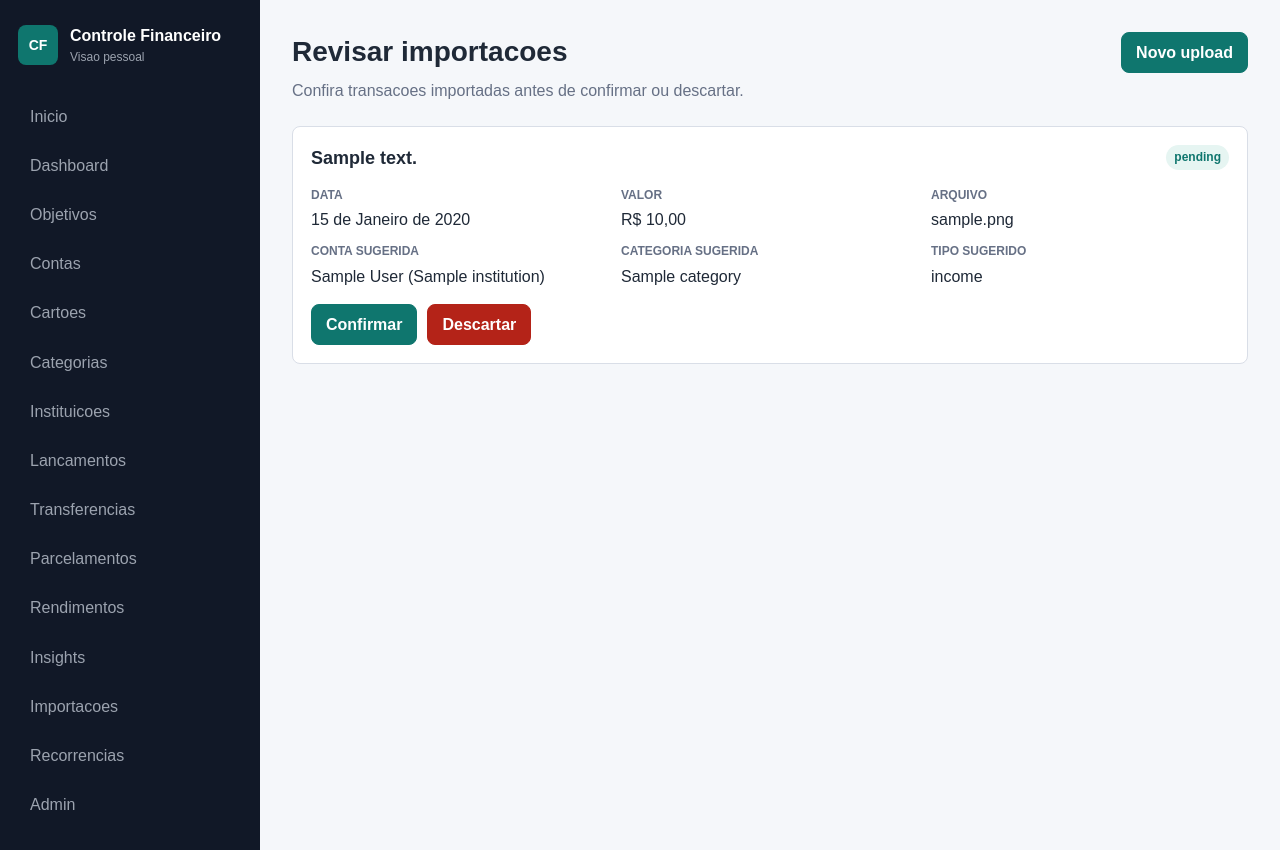
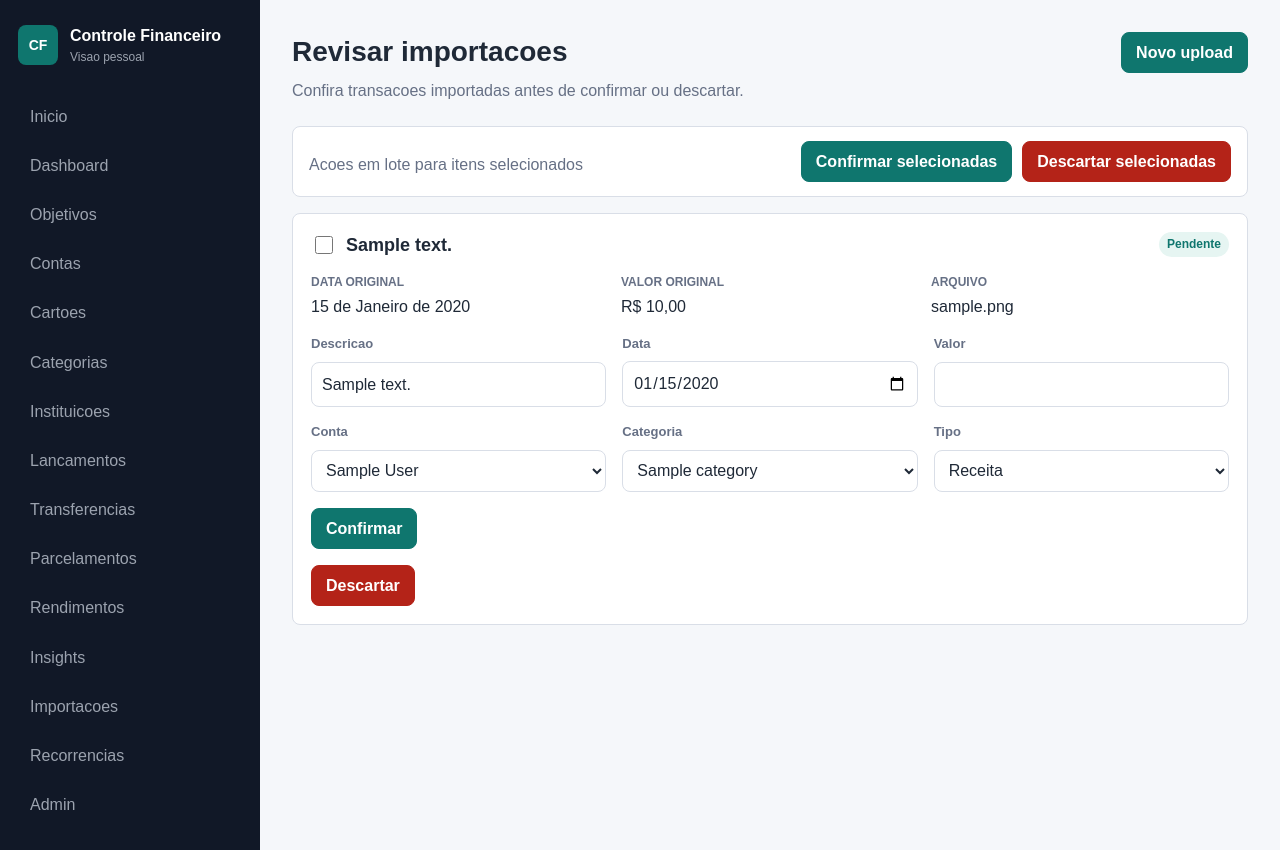
Before and after one commit to Lucassribeiro9/controle-financeiro, a Django app: page /imports/review/page/ in a window 1280 px wide. Run offline with Django 5.2, Linux system fonts and the light colour scheme; tables that the repository leaves empty hold one stand-in row (values such as "Sample post").

Commit message:
feat(imports): melhorado review workflow

```diff
--- a/imports/templates/imports/review.html
+++ b/imports/templates/imports/review.html
@@ -1,4 +1,5 @@
 {% extends "base.html" %}
+{% load money %}
 
 {% block title %}Revisar importacoes - Controle Financeiro{% endblock %}
 
@@ -11,54 +12,107 @@
         <a class="button" href="{% url 'imports:upload-page' %}">Novo upload</a>
     </header>
 
+    <form id="bulk-imports-form" class="bulk-action-bar" method="post" action="{% url 'imports:bulk-review' %}">
+        {% csrf_token %}
+        <span class="muted">Acoes em lote para itens selecionados</span>
+        <div class="action-row">
+            <button class="button" type="submit" name="bulk_action" value="confirm">Confirmar selecionadas</button>
+            <button class="button button-danger" type="submit" name="bulk_action" value="discard">Descartar selecionadas</button>
+        </div>
+    </form>
+
     <div class="item-list">
         {% for imported_transaction in imported_transactions %}
             <article class="import-card">
                 <div>
                     <div class="card-title-row">
-                        <h2>{{ imported_transaction.raw_description }}</h2>
-                        <span class="tag">{{ imported_transaction.status }}</span>
+                        <label class="checkbox-row">
+                            <input
+                                form="bulk-imports-form"
+                                type="checkbox"
+                                name="selected_imports"
+                                value="{{ imported_transaction.id }}"
+                            >
+                            <span>{{ imported_transaction.raw_description }}</span>
+                        </label>
+                        <span class="tag">{{ imported_transaction.get_status_display }}</span>
                     </div>
 
                     <dl class="detail-list">
                         <div>
-                            <dt>Data</dt>
+                            <dt>Data original</dt>
                             <dd>{{ imported_transaction.date }}</dd>
                         </div>
                         <div>
-                            <dt>Valor</dt>
-                            <dd>R$ {{ imported_transaction.amount }}</dd>
+                            <dt>Valor original</dt>
+                            <dd>{{ imported_transaction.amount|brl }}</dd>
                         </div>
                         <div>
                             <dt>Arquivo</dt>
                             <dd>{{ imported_transaction.source_file_name }}</dd>
                         </div>
-                        <div>
-                            <dt>Conta sugerida</dt>
-                            <dd>{{ imported_transaction.suggested_account|default:"Nao informada" }}</dd>
-                        </div>
-                        <div>
-                            <dt>Categoria sugerida</dt>
-                            <dd>{{ imported_transaction.suggested_category|default:"Nao informada" }}</dd>
-                        </div>
-                        <div>
-                            <dt>Tipo sugerido</dt>
-                            <dd>{{ imported_transaction.suggested_transaction_type|default:"Nao informado" }}</dd>
-                        </div>
                     </dl>
                 </div>
 
+                <form class="form-grid import-edit-form" method="post" action="{% url 'imports:confirm' imported_transaction.id %}">
+                    {% csrf_token %}
+                    <input type="hidden" name="next" value="{{ review_next_value }}">
+
+                    <label class="form-field">
+                        <span>Descricao</span>
+                        <input name="description" type="text" value="{{ imported_transaction.normalized_description }}" required>
+                    </label>
+
+                    <label class="form-field">
+                        <span>Data</span>
+                        <input name="date" type="date" value="{{ imported_transaction.date|date:'Y-m-d' }}" required>
+                    </label>
+
+                    <label class="form-field">
+                        <span>Valor</span>
+                        <input name="amount" type="number" step="0.01" min="0.01" value="{{ imported_transaction.amount }}" required>
+                    </label>
+
+                    <label class="form-field">
+                        <span>Conta</span>
+                        <select name="account_id" required>
+                            <option value="">Selecione uma conta</option>
+                            {% for account in accounts %}
+                                <option value="{{ account.id }}" {% if account.id == imported_transaction.suggested_account_id %}selected{% endif %}>{{ account.name }}</option>
+                            {% endfor %}
+                        </select>
+                    </label>
+
+                    <label class="form-field">
+                        <span>Categoria</span>
+                        <select name="category_id">
+                            <option value="">Sem categoria</option>
+                            {% for category in categories %}
+                                <option value="{{ category.id }}" {% if category.id == imported_transaction.suggested_category_id %}selected{% endif %}>{{ category.name }}</option>
+                            {% endfor %}
+                        </select>
+                    </label>
+
+                    <label class="form-field">
+                        <span>Tipo</span>
+                        <select name="transaction_type" required>
+                            <option value="">Selecione o tipo</option>
+                            {% for value, label in transaction_types %}
+                                <option value="{{ value }}" {% if value == imported_transaction.suggested_transaction_type %}selected{% endif %}>{{ label }}</option>
+                            {% endfor %}
+                        </select>
+                    </label>
+
                     <div class="action-row">
-                    <form method="post" action="{% url 'imports:confirm' imported_transaction.id %}">
-                        {% csrf_token %}
                         <button class="button" type="submit">Confirmar</button>
+                    </div>
                 </form>
 
                 <form method="post" action="{% url 'imports:discard' imported_transaction.id %}">
                     {% csrf_token %}
+                    <input type="hidden" name="next" value="{{ review_next_value }}">
                     <button class="button button-danger" type="submit">Descartar</button>
                 </form>
-                </div>
             </article>
         {% empty %}
             <section class="panel">
--- a/imports/templates/imports/upload.html
+++ b/imports/templates/imports/upload.html
@@ -11,7 +11,7 @@
     </header>
 
     <section class="panel">
-        <form class="form-grid" method="post" action="{% url 'imports:upload' %}" enctype="multipart/form-data">
+        <form class="form-grid" method="post" action="{% url 'imports:upload-page' %}" enctype="multipart/form-data">
             {% csrf_token %}
 
             <label class="form-field">
--- a/imports/urls.py
+++ b/imports/urls.py
@@ -11,6 +11,7 @@ urlpatterns = [
     path("imports/upload/page/", views.upload_import_page, name="upload-page"),
     path("imports/review/", views.review_imports, name="review"),
     path("imports/review/page/", views.review_imports_page, name="review-page"),
+    path("imports/review/bulk/", views.bulk_review_imports, name="bulk-review"),
     path(
         "imports/<int:imported_transaction_id>/confirm/",
         views.confirm_import,
--- a/imports/views.py
+++ b/imports/views.py
@@ -1,11 +1,17 @@
 """Views do app imports."""
 
+from decimal import Decimal
+from decimal import InvalidOperation
+
+from django.contrib import messages
 from django.http import HttpRequest, JsonResponse
-from django.shortcuts import get_object_or_404, render
-from django.views.decorators.http import require_GET, require_POST
+from django.shortcuts import get_object_or_404, redirect, render
+from django.utils.dateparse import parse_date
+from django.views.decorators.http import require_GET, require_POST, require_http_methods
 
 from accounts.models import FinancialAccount
 from categories.models import Category
+from transactions.models import Transaction
 
 from .importers import get_importer_for_source_type
 from .models import ImportedTransaction
@@ -15,6 +21,9 @@ from .services import (
     discard_imported_transaction,
     stage_imported_transactions,
 )
+
+
+REVIEW_NEXT_VALUE = "review-page"
 
 
 def _serialize_imported_transaction(imported_transaction: ImportedTransaction) -> dict:
@@ -37,13 +46,11 @@ def _serialize_imported_transaction(imported_transaction: ImportedTransaction) -
     }
 
 
-@require_POST
-def upload_import(request: HttpRequest) -> JsonResponse:
-    """Recebe arquivo suportado e cria transacoes importadas para revisao."""
-
+def _stage_import_from_request(request: HttpRequest):
+    """Processa o arquivo enviado e cria pendencias para revisao."""
     uploaded_file = request.FILES.get("file")
     if uploaded_file is None:
-        return JsonResponse({"error": "Campo file e obrigatorio."}, status=400)
+        raise ValueError("Campo file e obrigatorio.")
 
     source_type = request.POST.get("source_type", ImportedTransaction.SourceType.CSV)
 
@@ -61,6 +68,52 @@ def upload_import(request: HttpRequest) -> JsonResponse:
             rows=rows,
             suggested_account=suggested_account,
         )
+    except ValueError:
+        raise
+
+    return imported_transactions
+
+
+def _should_redirect_to_review(request: HttpRequest) -> bool:
+    """Identifica envios vindos das telas HTML."""
+
+    return request.POST.get("next") == REVIEW_NEXT_VALUE
+
+
+def _parse_decimal(value):
+    """Converte valor monetario informado no formulario."""
+
+    if value in (None, ""):
+        return None
+
+    normalized_value = str(value).strip()
+    if "," in normalized_value:
+        normalized_value = normalized_value.replace(".", "").replace(",", ".")
+    try:
+        return Decimal(normalized_value)
+    except (InvalidOperation, ValueError) as exc:
+        raise ValueError("Valor informado e invalido.") from exc
+
+
+def _parse_transaction_date(value):
+    """Converte data informada no formulario."""
+
+    if value in (None, ""):
+        return None
+
+    parsed_date = parse_date(value)
+    if parsed_date is None:
+        raise ValueError("Data informada e invalida.")
+
+    return parsed_date
+
+
+@require_POST
+def upload_import(request: HttpRequest) -> JsonResponse:
+    """Recebe arquivo suportado e cria transacoes importadas para revisao."""
+
+    try:
+        imported_transactions = _stage_import_from_request(request)
     except ValueError as exc:
         return JsonResponse({"error": str(exc)}, status=400)
 
@@ -108,6 +161,9 @@ def confirm_import(request: HttpRequest, imported_transaction_id: int) -> JsonRe
 
     account_id = request.POST.get("account_id") or imported_transaction.suggested_account_id
     if not account_id:
+        if _should_redirect_to_review(request):
+            messages.error(request, "Informe uma conta para confirmar.")
+            return redirect("imports:review-page")
         return JsonResponse({"error": "Informe account_id para confirmar."}, status=400)
 
     account = get_object_or_404(FinancialAccount, pk=account_id)
@@ -118,6 +174,16 @@ def confirm_import(request: HttpRequest, imported_transaction_id: int) -> JsonRe
         category = get_object_or_404(Category, pk=category_id)
 
     transaction_type = request.POST.get("transaction_type") or None
+    description = request.POST.get("description") or None
+
+    try:
+        amount = _parse_decimal(request.POST.get("amount"))
+        transaction_date = _parse_transaction_date(request.POST.get("date"))
+    except ValueError as exc:
+        if _should_redirect_to_review(request):
+            messages.error(request, str(exc))
+            return redirect("imports:review-page")
+        return JsonResponse({"error": str(exc)}, status=400)
 
     try:
         transaction = confirm_imported_transaction(
@@ -125,9 +191,19 @@ def confirm_import(request: HttpRequest, imported_transaction_id: int) -> JsonRe
             account=account,
             category=category,
             transaction_type=transaction_type,
+            description=description,
+            amount=amount,
+            date=transaction_date,
         )
     except ValueError as exc:
+        if _should_redirect_to_review(request):
+            messages.error(request, str(exc))
+            return redirect("imports:review-page")
         return JsonResponse({"error": str(exc)}, status=400)
+
+    if _should_redirect_to_review(request):
+        messages.success(request, "Importacao confirmada.")
+        return redirect("imports:review-page")
 
     return JsonResponse(
         {
@@ -148,6 +224,10 @@ def discard_import(request: HttpRequest, imported_transaction_id: int) -> JsonRe
     )
     discarded = discard_imported_transaction(imported_transaction=imported_transaction)
 
+    if _should_redirect_to_review(request):
+        messages.success(request, "Importacao descartada.")
+        return redirect("imports:review-page")
+
     return JsonResponse(
         {
             "id": discarded.id,
@@ -156,11 +236,24 @@ def discard_import(request: HttpRequest, imported_transaction_id: int) -> JsonRe
     )
 
 
-@require_GET
+@require_http_methods(["GET", "POST"])
 def upload_import_page(request: HttpRequest):
     """Renderiza a pagina de upload de arquivos para importacao."""
 
     accounts = FinancialAccount.objects.filter(is_active=True).order_by("name")
+
+    if request.method == "POST":
+        try:
+            imported_transactions = _stage_import_from_request(request)
+        except ValueError as exc:
+            messages.error(request, str(exc))
+        else:
+            messages.success(
+                request,
+                f"{len(imported_transactions)} transacao(oes) enviada(s) para revisao.",
+            )
+            return redirect("imports:review-page")
+
     return render(
         request,
         "imports/upload.html",
@@ -181,5 +274,79 @@ def review_imports_page(request: HttpRequest):
     return render(
         request,
         "imports/review.html",
-        {"imported_transactions": imported_transactions},
+        {
+            "imported_transactions": imported_transactions,
+            "accounts": FinancialAccount.objects.filter(is_active=True).order_by("name"),
+            "categories": Category.objects.order_by("name"),
+            "transaction_types": [
+                choice
+                for choice in Transaction.TransactionType.choices
+                if choice[0]
+                in [
+                    Transaction.TransactionType.INCOME,
+                    Transaction.TransactionType.EXPENSE,
+                ]
+            ],
+            "review_next_value": REVIEW_NEXT_VALUE,
+        },
     )
+
+
+@require_POST
+def bulk_review_imports(request: HttpRequest):
+    """Confirma ou descarta importacoes selecionadas na tela de revisao."""
+
+    selected_ids = request.POST.getlist("selected_imports")
+    action = request.POST.get("bulk_action")
+
+    if not selected_ids:
+        messages.error(request, "Selecione ao menos uma importacao.")
+        return redirect("imports:review-page")
+
+    queryset = ImportedTransaction.objects.filter(
+        pk__in=selected_ids,
+        status__in=[
+            ImportedTransaction.Status.PENDING,
+            ImportedTransaction.Status.DUPLICATE,
+        ],
+    ).select_related("suggested_account", "suggested_category")
+
+    processed = 0
+    skipped = 0
+
+    if action == "discard":
+        for imported_transaction in queryset:
+            discard_imported_transaction(imported_transaction=imported_transaction)
+            processed += 1
+        messages.success(request, f"{processed} importacao(oes) descartada(s).")
+        return redirect("imports:review-page")
+
+    if action == "confirm":
+        for imported_transaction in queryset:
+            if not imported_transaction.suggested_account_id:
+                skipped += 1
+                continue
+
+            try:
+                confirm_imported_transaction(
+                    imported_transaction=imported_transaction,
+                    account=imported_transaction.suggested_account,
+                    category=imported_transaction.suggested_category,
+                    transaction_type=imported_transaction.suggested_transaction_type,
+                )
+            except ValueError:
+                skipped += 1
+            else:
+                processed += 1
+
+        if processed:
+            messages.success(request, f"{processed} importacao(oes) confirmada(s).")
+        if skipped:
+            messages.error(
+                request,
+                f"{skipped} importacao(oes) precisam de conta e tipo antes de confirmar.",
+            )
+        return redirect("imports:review-page")
+
+    messages.error(request, "Acao em lote invalida.")
+    return redirect("imports:review-page")
--- a/static/css/app.css
+++ b/static/css/app.css
@@ -438,6 +438,45 @@ h2 {
     padding: 18px;
 }
 
+.bulk-action-bar {
+    align-items: center;
+    background: var(--surface);
+    border: 1px solid var(--line);
+    border-radius: var(--radius);
+    display: flex;
+    gap: 16px;
+    justify-content: space-between;
+    margin-bottom: 16px;
+    padding: 14px 16px;
+}
+
+.checkbox-row {
+    align-items: center;
+    display: flex;
+    gap: 10px;
+    min-width: 0;
+}
+
+.checkbox-row input {
+    accent-color: var(--accent);
+    flex: 0 0 auto;
+    height: 18px;
+    width: 18px;
+}
+
+.checkbox-row span {
+    font-size: 18px;
+    font-weight: 700;
+}
+
+.import-edit-form {
+    grid-template-columns: repeat(3, minmax(0, 1fr));
+}
+
+.import-edit-form .action-row {
+    align-items: end;
+}
+
 .insight-card p {
     margin: 8px 0 0;
 }
@@ -638,7 +677,8 @@ h2 {
     }
 
     .page-header,
-    .period-form {
+    .period-form,
+    .bulk-action-bar {
         display: grid;
         justify-content: stretch;
     }
@@ -651,6 +691,7 @@ h2 {
     .dashboard-grid,
     .shortcut-grid,
     .detail-list,
+    .import-edit-form,
     .composition-list {
         grid-template-columns: 1fr;
     }
```
Also changed, not shown: imports/services.py (+20 -4 lines), imports/tests/test_views.py (+165 -0 lines). Lines whose indentation alone changed are shown as unchanged.
